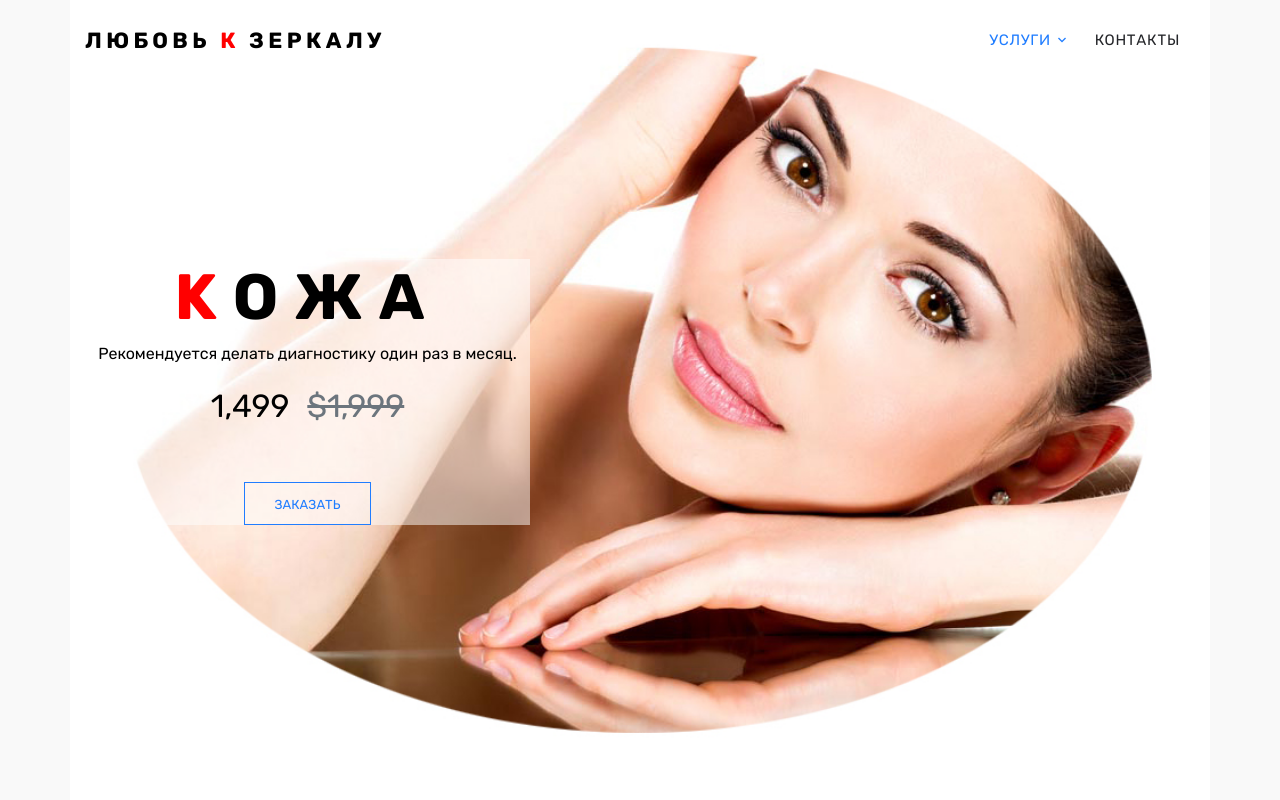
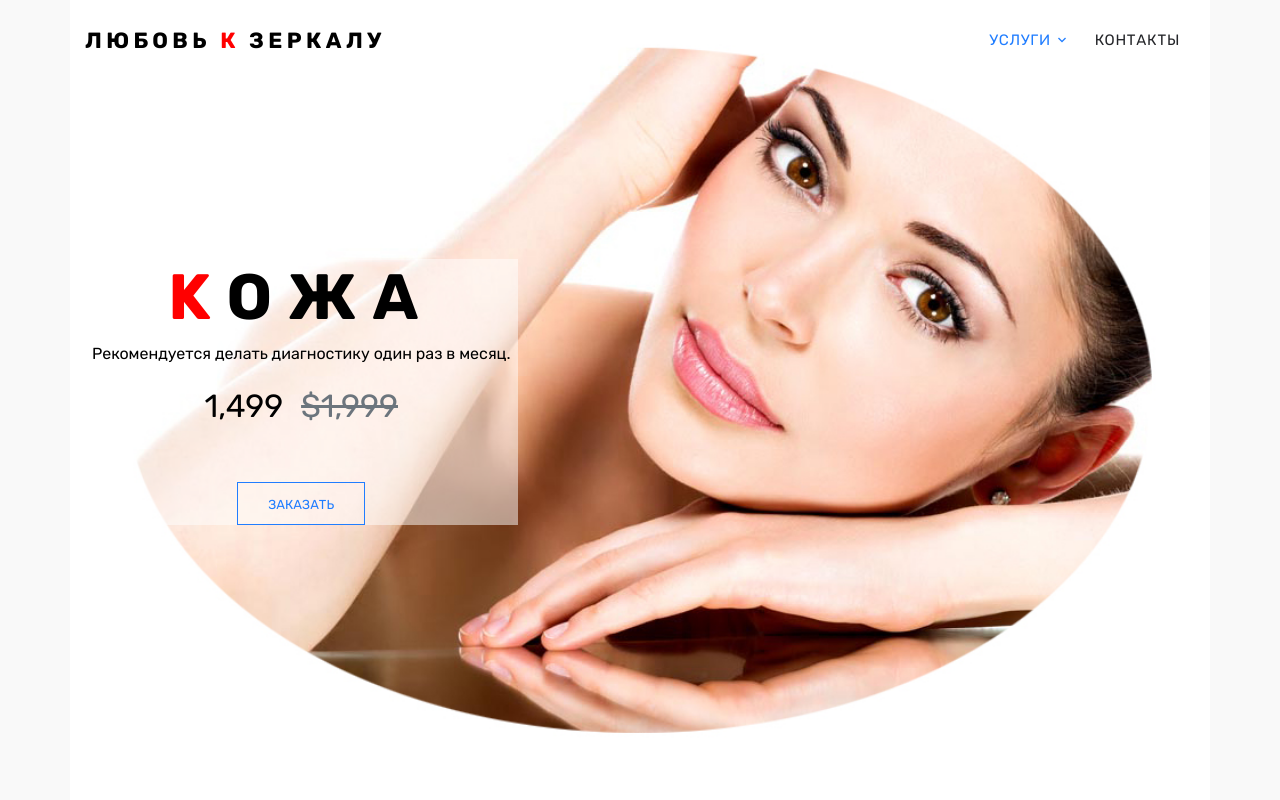
Before and after one commit to funchest/ljubovkzerkalu2, a website: page index.html in a window 1280 px wide. Shown: the top 800 px of the page. Drawn offline with Linux system fonts and the light colour scheme; files whose address does not match are found by name.

Commit message:
Add files via upload

```diff
--- a/index.html
+++ b/index.html
@@ -113,8 +113,8 @@
     <div class="site-blocks-cover" data-aos="fade">
         <div class="container" style="background-image: url('images/backgr.jpg');background-repeat: no-repeat;background-attachment: local;background-position: center;background-size: cover;">
 
-            <div class="row align-items-center">
-                <div class="col-lg-5 text-center" >
+            <div class="row align-items-center" style="width:100%;">
+                <div class="col-lg-5 text-center" style="width:100%;">
                     <div class="featured-hero-product w-100" style="background-color:rgba(255, 255, 255, 0.5)" id="kosha">
                         <h1 class="mb-2"><span style="color:red"> K</span>ожа</h1>
                         <h4>Рекомендуется делать диагностику один раз в месяц.</h4>
@@ -256,7 +256,7 @@
 <script>
     //mobile version
     if(window.mobilecheck()){
-        document.getElementById("kosha").style+="width:100%";
+        document.getElementById("kosha").style="background-color:rgba(255, 255, 255, 0.5);width:100%;";
         document.getElementById("div1").style="width:100%;height:40%;";
         document.getElementById("div2").style="width:100%;height:40%;";
         document.getElementById("div3").style="width:100%;height:40%;";
```
